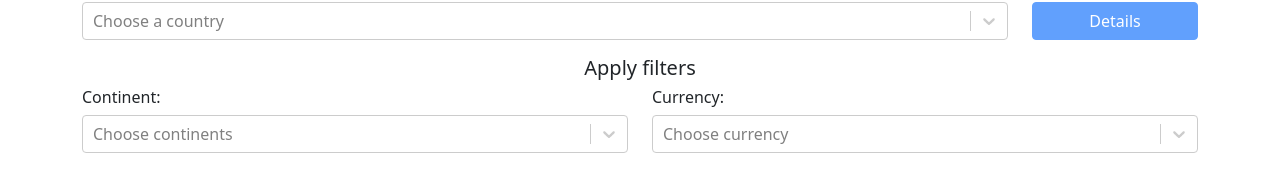
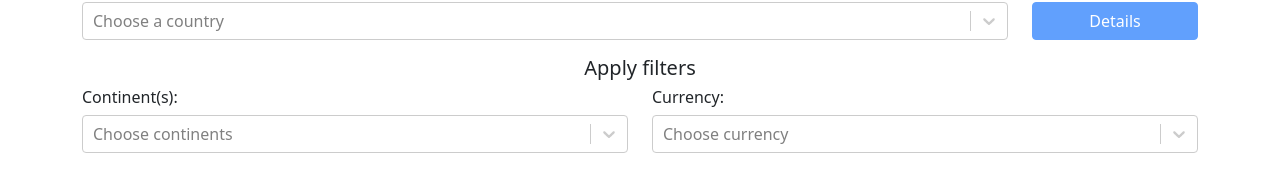
Before and after one commit to macnietzsche/crehana, a React (Create React App) app: page / in a window 1280 px wide. Shown: the part 102-280 px from the top of the page. Built offline with nearby package versions, Linux system fonts and the light colour scheme; no server answers.

Commit message:
REFACTOR: alt in image element

```diff
--- a/src/components/country-detail.tsx
+++ b/src/components/country-detail.tsx
@@ -3,7 +3,6 @@ import { Container, Table } from "react-bootstrap";
 import { useParams, useNavigate } from "react-router-dom";
 import { useCountry } from "common/graphql/queries";
 import { Link } from "react-router-dom";
-
 import { FiArrowLeft } from "react-icons/fi";
 
 const CountryDetail: React.FC = () => {
@@ -22,10 +21,9 @@ const CountryDetail: React.FC = () => {
       <Container className="d-flex flex-column">
         <div className=" mt-3 d-flex justify-content-between">
           <h2 className="my-auto">{data?.country?.name}</h2>
-          {/* <h4 className="my-auto">{data?.country?.code}</h4> */}
           <img
             src={`https://flagcdn.com/256x192/${id?.toLowerCase()}.png`}
-            alt={`flag-id`}
+            alt={`flag-${id}`}
             width="48"
             height="36"
           />
--- a/src/components/landing-page.tsx
+++ b/src/components/landing-page.tsx
@@ -61,7 +61,7 @@ const LandingPage: React.FC = () => {
               <h5 className="text-center">Apply filters</h5>
             </Col>
             <Col sm="12" md="6">
-              <h6>Continent:</h6>
+              <h6>Continent(s):</h6>
               <Select
                 isMulti={true}
                 onChange={(value: MultiValue<ISelect>) => {
```
